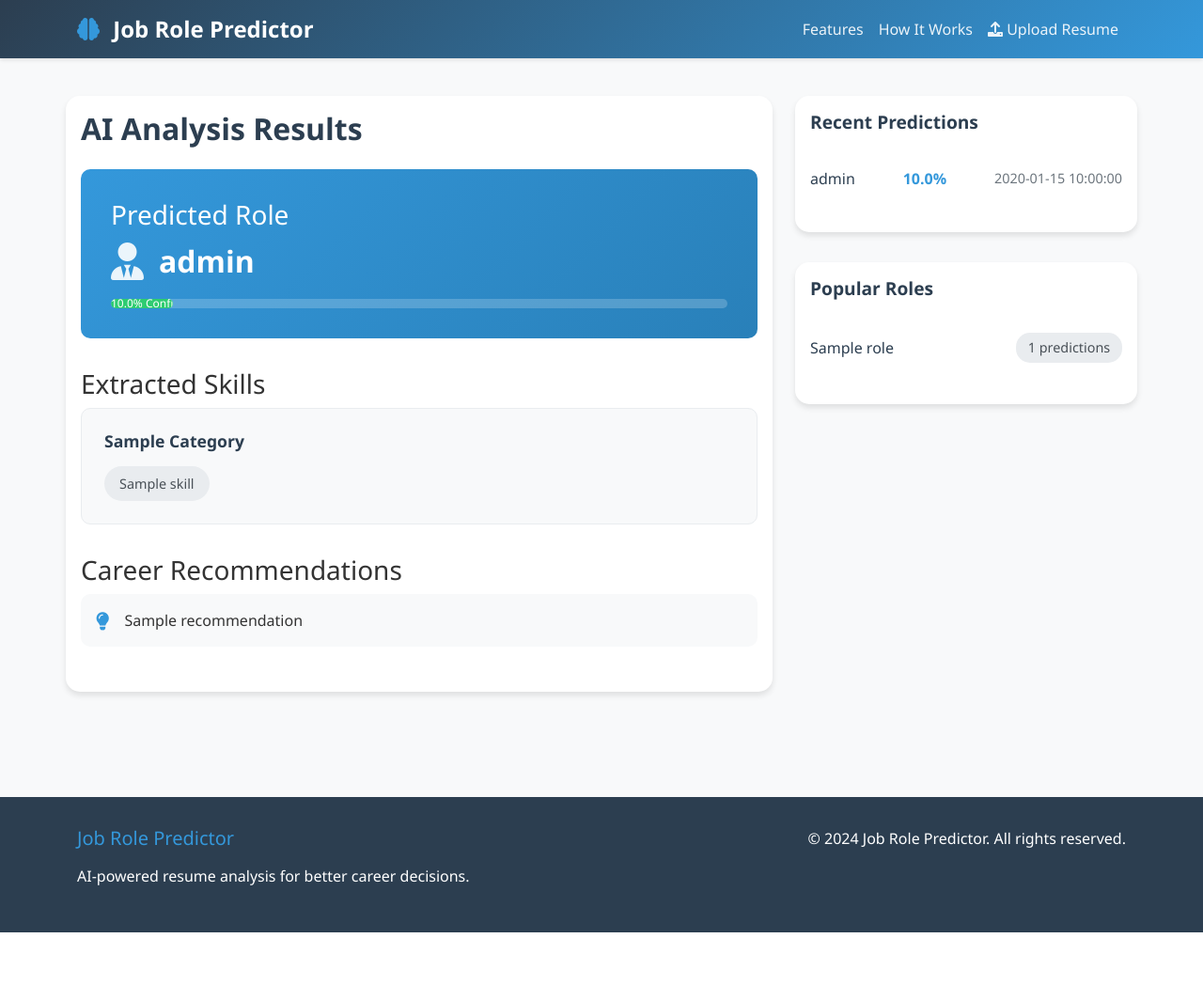
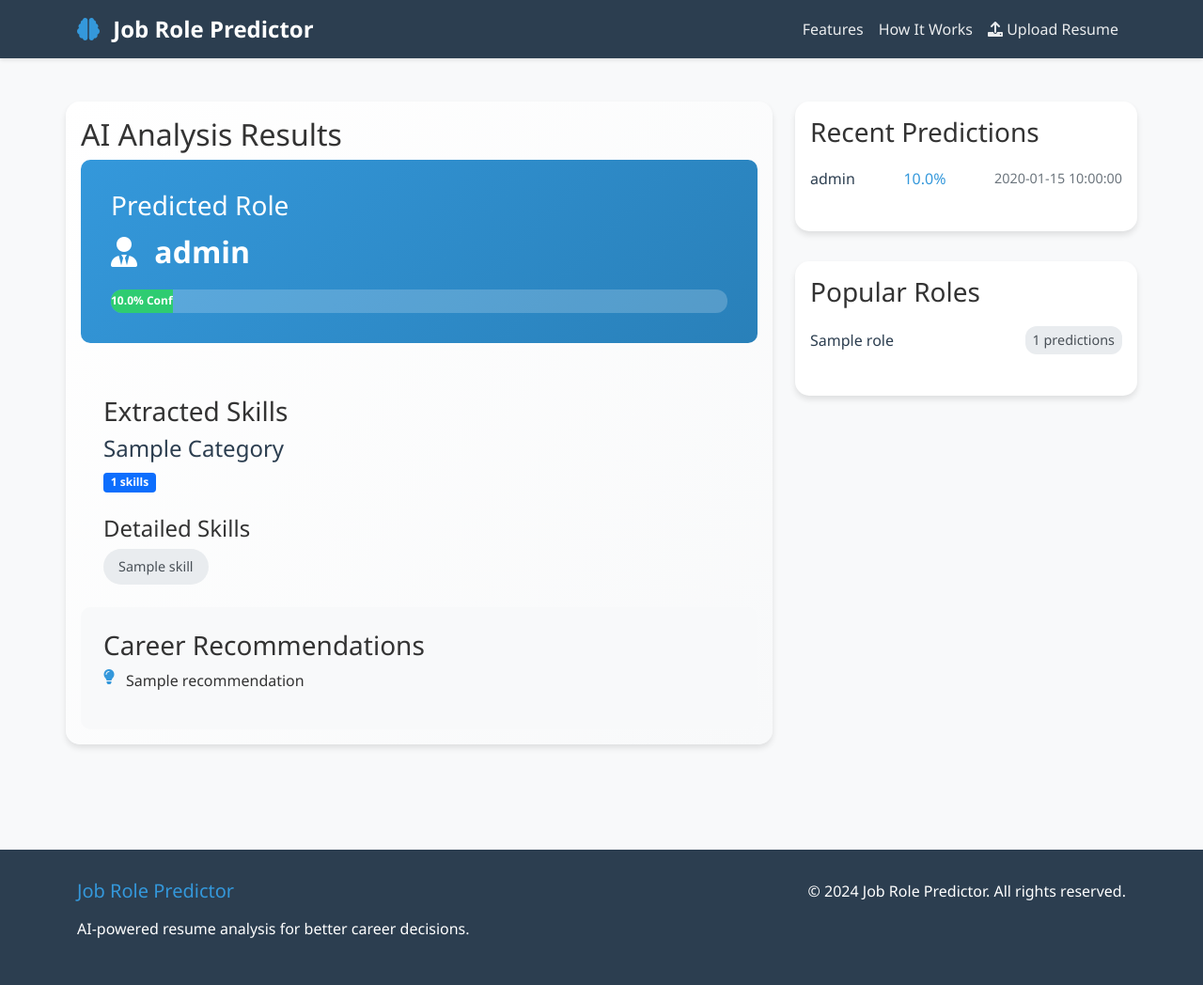
Before and after one commit to Make-Skilled/Job-Role-Predictor-from-Resume-Keywords, a Flask app: template templates/predictions.html in a window 1280 px wide. Shown: the whole page at 94% size. Before the commit the page ends 992 px from the top, so only its background shows below. Run offline with Flask 3, Linux system fonts and the light colour scheme; the template is opened without the code that fills it: most values are stand-ins (such as "Sample title", 1, 10 or a date in 2020); parts of the project's set-up code (start-up, migrations or seed data) failed here and were passed over; some libraries are stand-ins or nearby versions.

Commit message:
updated code

```diff
--- a/app.py
+++ b/app.py
@@ -82,12 +82,12 @@ def get_recommendations(predicted_role, skills, skill_categories):
     recommendations = []
 
     # Add skill-based recommendations
-    if skill_categories.get('programming'):
-        recommendations.append(f"Consider highlighting your programming skills in {', '.join(skill_categories['programming'][:3])}")
-    if skill_categories.get('web'):
-        recommendations.append(f"Emphasize your web development experience with {', '.join(skill_categories['web'][:3])}")
-    if skill_categories.get('database'):
-        recommendations.append(f"Showcase your database expertise in {', '.join(skill_categories['database'][:3])}")
+    if skill_categories.get('programming_languages'):
+        recommendations.append(f"Consider highlighting your programming skills")
+    if skill_categories.get('web_technologies'):
+        recommendations.append(f"Emphasize your web development experience")
+    if skill_categories.get('databases'):
+        recommendations.append(f"Showcase your database expertise")
 
     # Add role-specific recommendations
     role_recommendations = {
--- a/data/prediction_history.json
+++ /dev/null
@@ -1 +0,0 @@
-{"predictions": [{"role": "Machine Learning Engineer", "confidence": 0.08736737027489157, "timestamp": "2025-06-05T12:23:38.485121"}, {"role": "Machine Learning Engineer", "confidence": 0.07774541072192362, "timestamp": "2025-06-05T12:24:07.692037"}, {"role": "Machine Learning Engineer", "confidence": 0.07774541072192362, "timestamp": "2025-06-05T12:30:40.623857"}, {"role": "Machine Learning Engineer", "confidence": 0.08944646284246649, "timestamp": "2025-06-05T12:50:37.383108"}, {"role": "Machine Learning Engineer", "confidence": 0.07727974648194089, "timestamp": "2025-06-05T13:08:25.522287"}], "popular_roles": {"Machine Learning Engineer": 5}}
--- a/model/latest_version.txt
+++ b/model/latest_version.txt
@@ -1 +1 @@
-20250605_130732
+20250609_103317
--- a/static/predictions.css
+++ b/static/predictions.css
@@ -3,12 +3,12 @@ body {
     font-family: 'Segoe UI', Tahoma, Geneva, Verdana, sans-serif;
     background-color: #f8f9fa;
     color: #333;
-    padding-top: 70px;
+    padding-top: 76px;
 }
 
 /* Navigation */
 .navbar {
-    background: linear-gradient(135deg, #2c3e50, #3498db);
+    background-color: #2c3e50;
     box-shadow: 0 2px 4px rgba(0,0,0,0.1);
 }
 
@@ -42,29 +42,25 @@ body {
     padding: 2rem 0;
 }
 
-/* Main Card */
-.main-card {
+/* Cards */
+.card {
     border: none;
     border-radius: 15px;
     box-shadow: 0 4px 6px rgba(0,0,0,0.1);
     margin-bottom: 2rem;
-    background: #fff;
-    transition: transform 0.3s ease;
 }
 
-.main-card:hover {
-    transform: translateY(-5px);
+.main-card {
+    background: linear-gradient(135deg, #ffffff 0%, #f8f9fa 100%);
 }
 
-.card-title {
-    color: #2c3e50;
-    margin-bottom: 1.5rem;
-    font-weight: 600;
+.sidebar-card {
+    background: #ffffff;
 }
 
 /* Role Box */
 .role-box {
-    background: linear-gradient(135deg, #3498db, #2980b9);
+    background: linear-gradient(135deg, #3498db 0%, #2980b9 100%);
     color: white;
     padding: 2rem;
     border-radius: 10px;
@@ -73,16 +69,12 @@ body {
 
 .predicted-role {
     font-size: 2rem;
-    font-weight: 600;
+    font-weight: bold;
     margin-bottom: 1rem;
-    display: flex;
-    align-items: center;
-    gap: 1rem;
 }
 
 .predicted-role i {
-    font-size: 2.5rem;
-    color: rgba(255,255,255,0.9);
+    margin-right: 10px;
 }
 
 .confidence-score {
@@ -90,39 +82,32 @@ body {
 }
 
 .progress {
-    height: 10px;
+    height: 25px;
+    border-radius: 12px;
     background-color: rgba(255,255,255,0.2);
-    border-radius: 5px;
 }
 
 .progress-bar {
     background-color: #2ecc71;
-    border-radius: 5px;
-    transition: width 1s ease-in-out;
+    font-weight: bold;
 }
 
 /* Skills Section */
 .skills-section {
-    margin: 2rem 0;
-}
-
-.skill-categories {
-    display: grid;
-    gap: 1.5rem;
+    padding: 1.5rem;
 }
 
 .skill-category {
-    background: #f8f9fa;
-    padding: 1.5rem;
-    border-radius: 10px;
-    border: 1px solid #e9ecef;
+    margin-bottom: 1.5rem;
 }
 
 .skill-category h4 {
     color: #2c3e50;
-    margin-bottom: 1rem;
-    font-size: 1.1rem;
-    font-weight: 600;
+    margin-bottom: 0.5rem;
+}
+
+.skill-count {
+    margin-top: 0.5rem;
 }
 
 .skill-tags {
@@ -132,23 +117,18 @@ body {
 }
 
 .skill-tag {
-    background: #e9ecef;
+    background-color: #e9ecef;
     color: #495057;
     padding: 0.5rem 1rem;
     border-radius: 20px;
     font-size: 0.9rem;
-    transition: all 0.3s ease;
 }
 
-.skill-tag:hover {
-    background: #3498db;
-    color: white;
-    transform: translateY(-2px);
-}
-
-/* Recommendations Section */
+/* Recommendations */
 .recommendations-section {
-    margin: 2rem 0;
+    padding: 1.5rem;
+    background-color: #f8f9fa;
+    border-radius: 10px;
 }
 
 .recommendations-list {
@@ -157,40 +137,15 @@ body {
 }
 
 .recommendations-list li {
-    display: flex;
-    align-items: flex-start;
-    gap: 1rem;
-    padding: 1rem;
-    background: #f8f9fa;
-    border-radius: 10px;
     margin-bottom: 1rem;
-    transition: transform 0.3s ease;
+    padding-left: 1.5rem;
+    position: relative;
 }
 
-.recommendations-list li:hover {
-    transform: translateX(5px);
-}
-
-.recommendations-list i {
+.recommendations-list li i {
+    position: absolute;
+    left: 0;
     color: #3498db;
-    font-size: 1.2rem;
-    margin-top: 0.2rem;
-}
-
-/* Sidebar */
-.sidebar-card {
-    border: none;
-    border-radius: 15px;
-    box-shadow: 0 4px 6px rgba(0,0,0,0.1);
-    margin-bottom: 2rem;
-    background: #fff;
-}
-
-.sidebar-card h3 {
-    color: #2c3e50;
-    font-size: 1.2rem;
-    margin-bottom: 1.5rem;
-    font-weight: 600;
 }
 
 /* Recent Predictions */
@@ -200,28 +155,28 @@ body {
 }
 
 .recent-predictions li {
+    padding: 0.75rem 0;
+    border-bottom: 1px solid #e9ecef;
     display: flex;
     justify-content: space-between;
     align-items: center;
-    padding: 0.8rem 0;
-    border-bottom: 1px solid #e9ecef;
 }
 
 .recent-predictions li:last-child {
     border-bottom: none;
 }
 
-.recent-predictions .role {
+.role {
     font-weight: 500;
     color: #2c3e50;
 }
 
-.recent-predictions .confidence {
+.confidence {
     color: #3498db;
-    font-weight: 600;
+    font-weight: 500;
 }
 
-.recent-predictions .time {
+.time {
     color: #6c757d;
     font-size: 0.9rem;
 }
@@ -233,54 +188,40 @@ body {
 }
 
 .popular-roles li {
+    padding: 0.75rem 0;
+    border-bottom: 1px solid #e9ecef;
     display: flex;
     justify-content: space-between;
     align-items: center;
-    padding: 0.8rem 0;
-    border-bottom: 1px solid #e9ecef;
 }
 
 .popular-roles li:last-child {
     border-bottom: none;
 }
 
-.popular-roles .role {
-    font-weight: 500;
-    color: #2c3e50;
-}
-
-.popular-roles .count {
-    background: #e9ecef;
+.count {
+    background-color: #e9ecef;
     color: #495057;
-    padding: 0.3rem 0.8rem;
-    border-radius: 15px;
+    padding: 0.25rem 0.5rem;
+    border-radius: 12px;
     font-size: 0.9rem;
 }
 
 /* No Prediction State */
 .no-prediction {
     padding: 3rem 2rem;
+    text-align: center;
 }
 
 .no-prediction i {
-    font-size: 4rem;
-    color: #3498db;
-    margin-bottom: 1.5rem;
-}
-
-.no-prediction h3 {
-    color: #2c3e50;
+    font-size: 3rem;
+    color: #6c757d;
     margin-bottom: 1rem;
-}
-
-.no-prediction p {
-    color: #6c757d;
-    margin-bottom: 2rem;
 }
 
 /* Footer */
 .footer {
-    background: #2c3e50;
+    background-color: #2c3e50;
     color: white;
     padding: 2rem 0;
     margin-top: 3rem;
@@ -291,7 +232,7 @@ body {
     margin-bottom: 1rem;
 }
 
-/* Responsive Design */
+/* Responsive Adjustments */
 @media (max-width: 768px) {
     .main-content {
         padding: 1rem;
@@ -303,14 +244,6 @@ body {
 
     .predicted-role {
         font-size: 1.5rem;
-    }
-
-    .skill-category {
-        padding: 1rem;
-    }
-
-    .recommendations-list li {
-        padding: 0.8rem;
     }
 }
 
--- a/templates/predictions.html
+++ b/templates/predictions.html
@@ -69,16 +69,22 @@
                         <div class="skills-section">
                             <h3>Extracted Skills</h3>
                             <div class="skill-categories">
-                                {% for category, skills in prediction.skill_categories.items() %}
+                                {% for category, count in prediction.skill_categories.items() %}
                                 <div class="skill-category">
                                     <h4>{{ category|replace('_', ' ')|title }}</h4>
-                                    <div class="skill-tags">
-                                        {% for skill in skills %}
-                                        <span class="skill-tag">{{ skill }}</span>
-                                        {% endfor %}
+                                    <div class="skill-count">
+                                        <span class="badge bg-primary">{{ count }} skills</span>
                                     </div>
                                 </div>
                                 {% endfor %}
+                            </div>
+                            <div class="extracted-skills mt-3">
+                                <h4>Detailed Skills</h4>
+                                <div class="skill-tags">
+                                    {% for skill in prediction.extracted_skills %}
+                                    <span class="skill-tag">{{ skill }}</span>
+                                    {% endfor %}
+                                </div>
                             </div>
                         </div>
 
--- a/utils.py
+++ b/utils.py
@@ -209,7 +209,15 @@ def preprocess_text(text):
     # Convert to lowercase
     text = text.lower()
 
-    # Remove special characters and numbers
+    # Preserve technical terms before cleaning
+    technical_terms = []
+    for category in SKILLS.values():
+        for skill, keywords in category.items():
+            for keyword in keywords:
+                if keyword in text:
+                    technical_terms.append(keyword)
+
+    # Remove special characters and numbers, but preserve technical terms
     text = re.sub(r'[^a-zA-Z\s]', ' ', text)
 
     # Tokenize
@@ -223,6 +231,9 @@ def preprocess_text(text):
     lemmatizer = WordNetLemmatizer()
     tokens = [lemmatizer.lemmatize(token) for token in tokens]
 
+    # Add back technical terms
+    tokens.extend(technical_terms)
+
     return ' '.join(tokens)
 
 def extract_skills(text):
@@ -234,8 +245,11 @@ def extract_skills(text):
     for category, skills_dict in SKILLS.items():
         for skill, keywords in skills_dict.items():
             for keyword in keywords:
-                if keyword in text:
-                    skills[skill] += 1
+                # Use word boundary matching for more accurate skill detection
+                pattern = r'\b' + re.escape(keyword) + r'\b'
+                matches = re.findall(pattern, text)
+                if matches:
+                    skills[skill] += len(matches)
 
     # Sort skills by frequency
     sorted_skills = sorted(skills.items(), key=lambda x: x[1], reverse=True)
@@ -260,12 +274,17 @@ def calculate_role_score(skills, skill_categories, role):
     # Check required categories
     for category in requirements['required']:
         if category in skill_categories:
-            score += skill_categories[category] * 2  # Higher weight for required skills
+            score += skill_categories[category] * 3  # Higher weight for required skills
 
     # Check preferred categories
     for category in requirements['preferred']:
         if category in skill_categories:
-            score += skill_categories[category]
+            score += skill_categories[category] * 2  # Medium weight for preferred skills
+
+    # Add bonus for having multiple skills in required categories
+    required_skills_count = sum(skill_categories.get(cat, 0) for cat in requirements['required'])
+    if required_skills_count >= 2:
+        score += required_skills_count
 
     return score
 
```
Also changed, not shown: model/version_20250605_130732/metrics.json (deleted, +0 -86 lines), model/version_20250609_103317/metrics.json (added, +87 -0 lines), train_model.py (+66 -15 lines), model/feature_importance.png, 5 other files.
